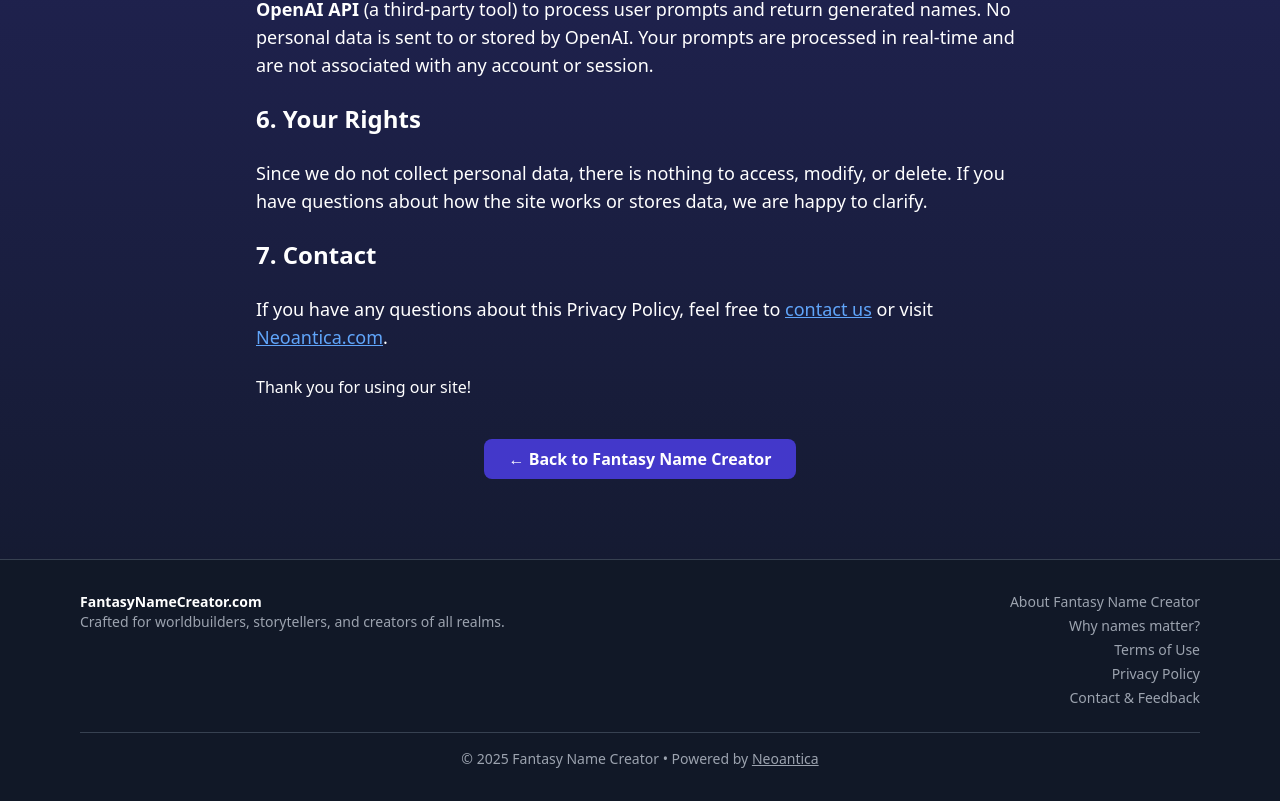
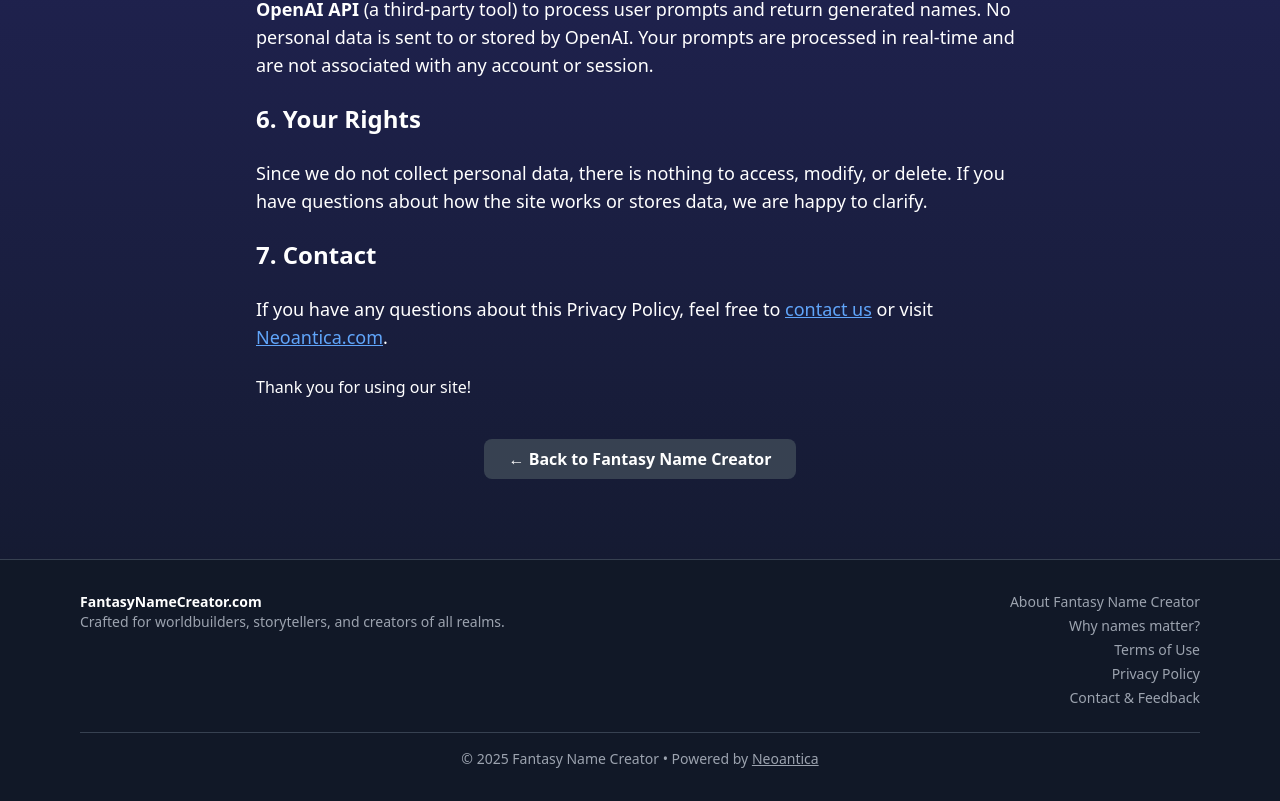
Before and after one commit to JiriTill/fantasytools, a React (Vite) app in the folder client/: page /privacy in a window 1280 px wide. Shown: the part 1121-1922 px from the top of the page. Built offline with nearby package versions, Linux system fonts and the light colour scheme.

Commit message:
Update Privacy.jsx

```diff
--- a/client/src/pages/Privacy.jsx
+++ b/client/src/pages/Privacy.jsx
@@ -87,7 +87,8 @@ export default function Privacy() {
 
         <Link
           to="/"
-          className="mt-10 inline-block bg-indigo-700 hover:bg-indigo-600 text-white font-semibold py-2 px-6 rounded-lg transition"
+          onClick={() => window.scrollTo(0, 0)}
+          className="mt-10 inline-block bg-gray-700 hover:bg-gray-600 text-white font-semibold py-2 px-6 rounded-lg transition"
         >
           ← Back to Fantasy Name Creator
         </Link>
```
